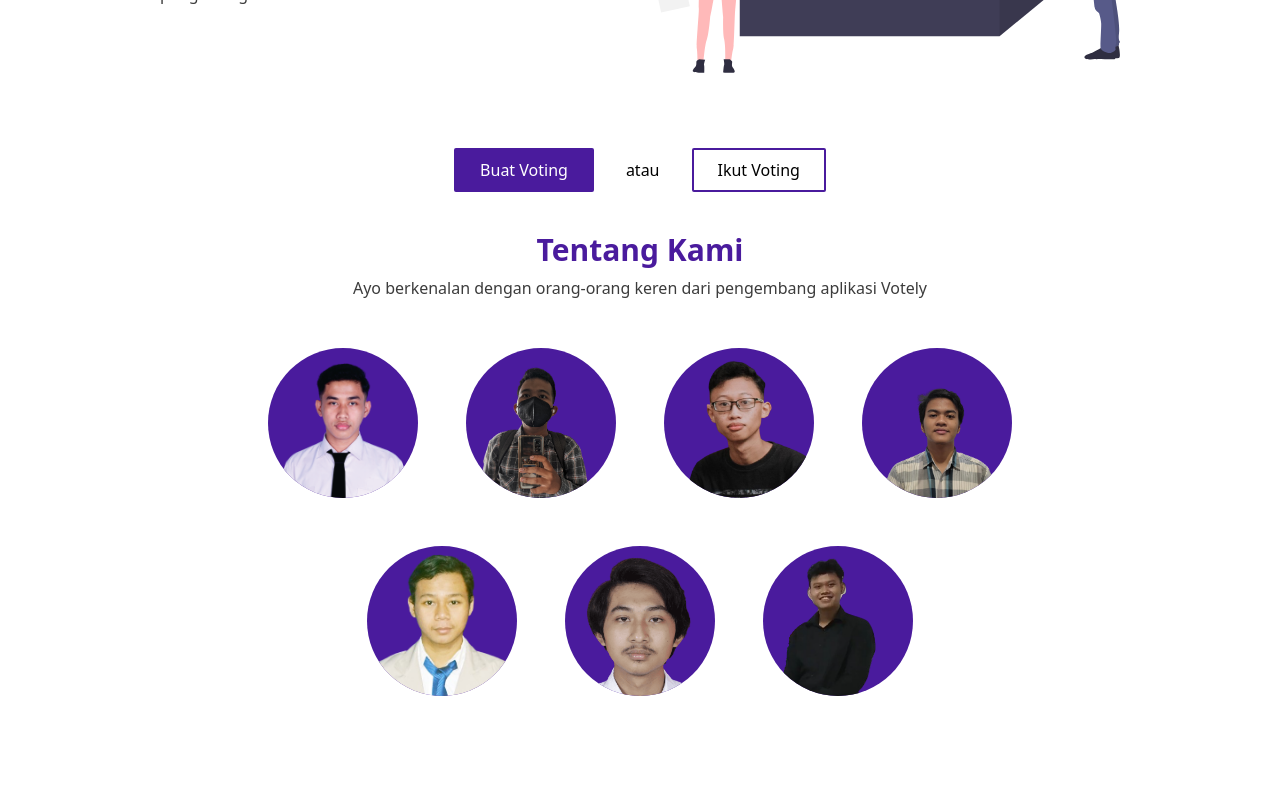
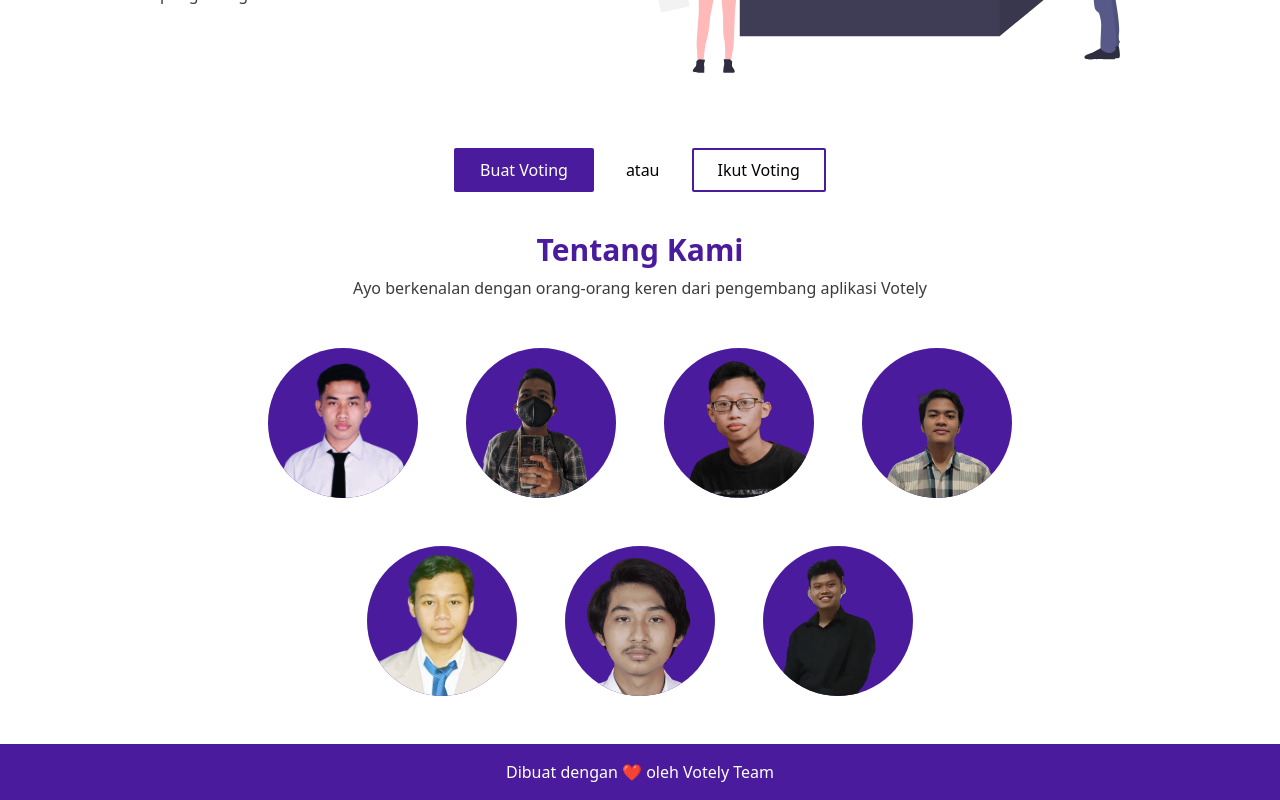
Before and after one commit to iamtaufik/votely, a Next.js app: page / in a window 1280 px wide. Shown: the part 464-1264 px from the top of the page. Before the commit the page ends 1208 px from the top, so only its background shows below. Built offline with nearby package versions, Linux system fonts and the light colour scheme; no server answers.

Commit message:
add footer

```diff
--- /dev/null
+++ b/components/Footer.tsx
@@ -0,0 +1,11 @@
+import React from 'react';
+
+const Footer = () => {
+  return (
+    <footer className="w-full bg-[#4A1B9D] py-4">
+      <p className="font-light text-center text-white">Dibuat dengan ❤️ oleh Votely Team</p>
+    </footer>
+  );
+};
+
+export default Footer;
--- a/src/app/layout.tsx
+++ b/src/app/layout.tsx
@@ -3,6 +3,7 @@ import './globals.css';
 import { ToastContainer } from 'react-toastify';
 import 'react-toastify/dist/ReactToastify.css';
 import { SessionProvider } from 'next-auth/react';
+import Footer from '@/components/Footer';
 
 export default function RootLayout({ children }: { children: React.ReactNode }) {
   return (
@@ -10,6 +11,7 @@ export default function RootLayout({ children }: { children: React.ReactNode })
       <body>
         <SessionProvider>
           <div className="container bg-white">{children}</div>
+          <Footer />
           <ToastContainer />
         </SessionProvider>
       </body>
--- a/src/app/page.tsx
+++ b/src/app/page.tsx
@@ -5,6 +5,7 @@ import Table from '@/components/Table';
 import votingBg from '@/assets/voting-bg.svg';
 import { Metadata } from 'next';
 import AboutUs from '@/components/AboutUs';
+import Footer from '@/components/Footer';
 
 export const metadata: Metadata = {
   title: 'Votely: Sistem E-Voting Terpercaya untuk Pemilihan yang Adil dan Transparan',
```
Also changed, not shown: 1 other file (tests, documents, lock files or other folders).
